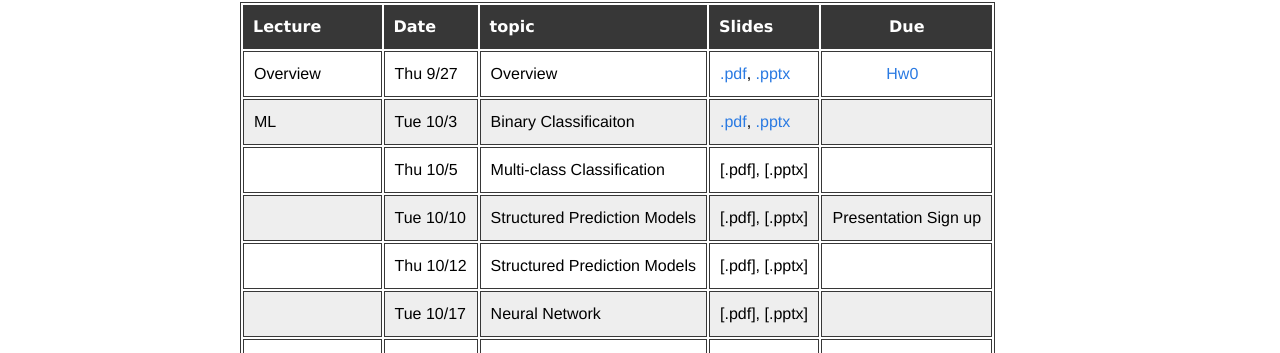
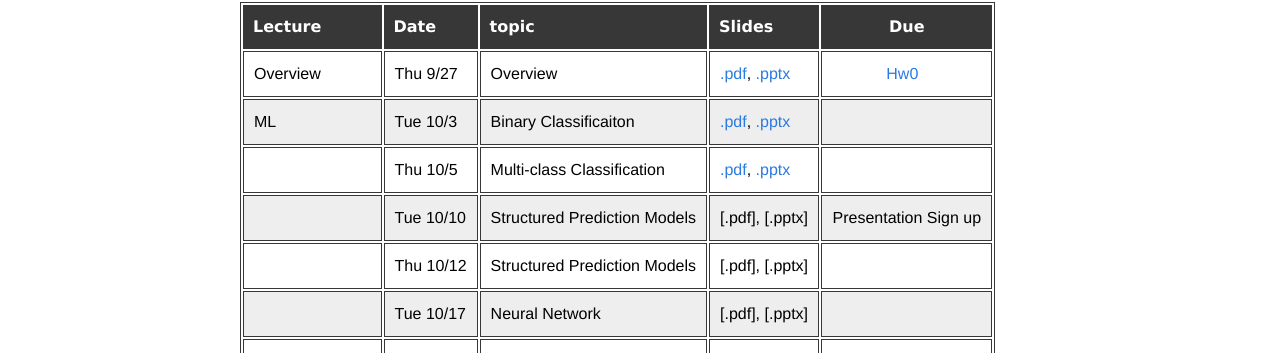
Before and after one commit to uclanlp/CS269-17, a Jekyll site: the page built from 2_syllabus.md, in a window 1280 px wide. Shown: the part 282-635 px from the top of the page. Built offline with Jekyll 4.4.1, drawn with Linux system fonts in a browser that asks for light colours; part of the change alters nothing that is shown.

```diff
--- a/2_syllabus.md
+++ b/2_syllabus.md
@@ -12,7 +12,7 @@ The following schedule is subjected to change.
 :------- | :---- | :----- | :----- | :-----: | :----:
  Overview | Thu 9/27 | Overview | [.pdf](slides/CS269-01.pdf), [.pptx](slides/CS269-01.pptx) | [Hw0](docs/hw0.pdf)
  ML | Tue 10/3 | Binary Classificaiton | [.pdf](slides/CS269-02.pdf), [.pptx](slides/CS269-02.pptx) |
- | Thu 10/5 | Multi-class Classification | [.pdf], [.pptx]|
+ | Thu 10/5 | Multi-class Classification | [.pdf](slides/CS269-03.pdf), [.pptx](slides/CS269-03.pptx)|
  | Tue 10/10 | Structured Prediction Models | [.pdf], [.pptx] | Presentation Sign up
  | Thu 10/12 | Structured Prediction Models | [.pdf], [.pptx]|
  | Tue 10/17 | Neural Network  | [.pdf], [.pptx]|
```
